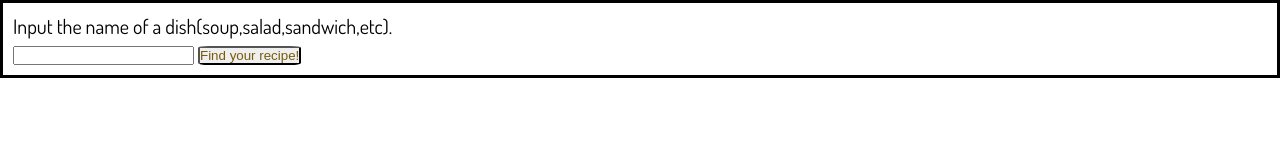
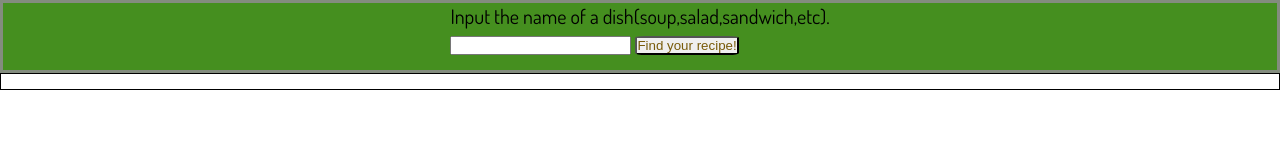
Before and after one commit to BlacknallW/Recipe-API-miniproject, a plain HTML site: page index.html in a window 1280 px wide. Drawn offline with nearby package versions, Linux system fonts and the light colour scheme.

Commit message:
Added sticky navbar and CSS grid elements

```diff
--- a/styles/style.css
+++ b/styles/style.css
@@ -12,22 +12,37 @@ html {
     width: 200px;
 }
 
-.container-size {
+#contentContainer {
     display: grid;
+    grid-template-columns:40px px auto 50px;
+    grid-template-rows: 25% 15px auto;
+    border: 1px solid black;
 
 }
 
 .form-container {
-    border: 3px solid black;
-    padding: 10px;
+    border: 3px solid #838c7e;
     display:grid;
     position:sticky;
-
-
+    grid-template-columns:40px 5 auto 50px;
+    grid-template-rows: 25% 15px auto;
+    position: sticky;
+    top: 0;
+    background-color: #458f1f
 }
 
+#recipe-container{
+    grid-column-start:
+}
 .submit-button {
     border-radius: 10%;
     color: #785b0b;
-    background-color:
 }
+
+.form-group {
+    grid-column-start:2;
+}
+
+.link {
+    text-decoration: none;
+}
```
